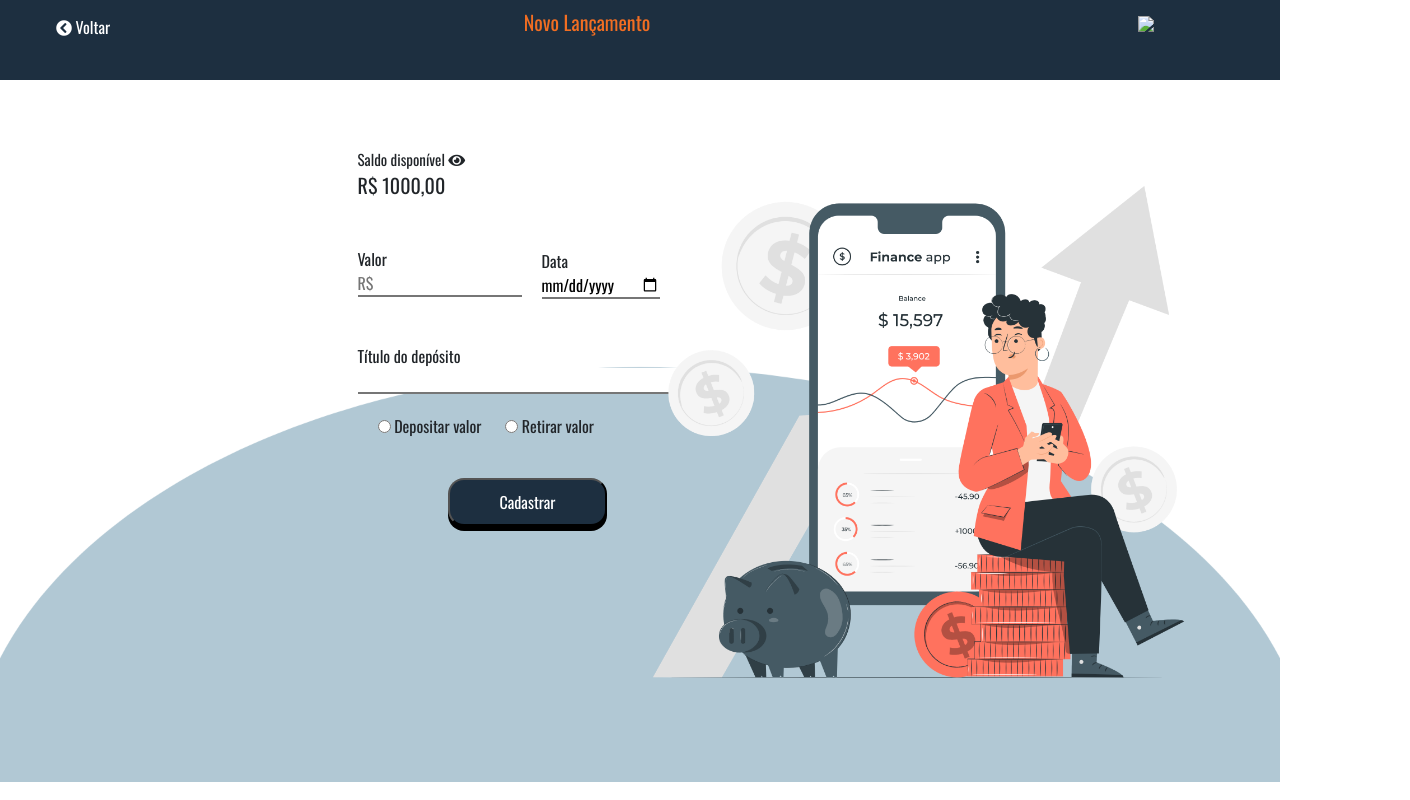
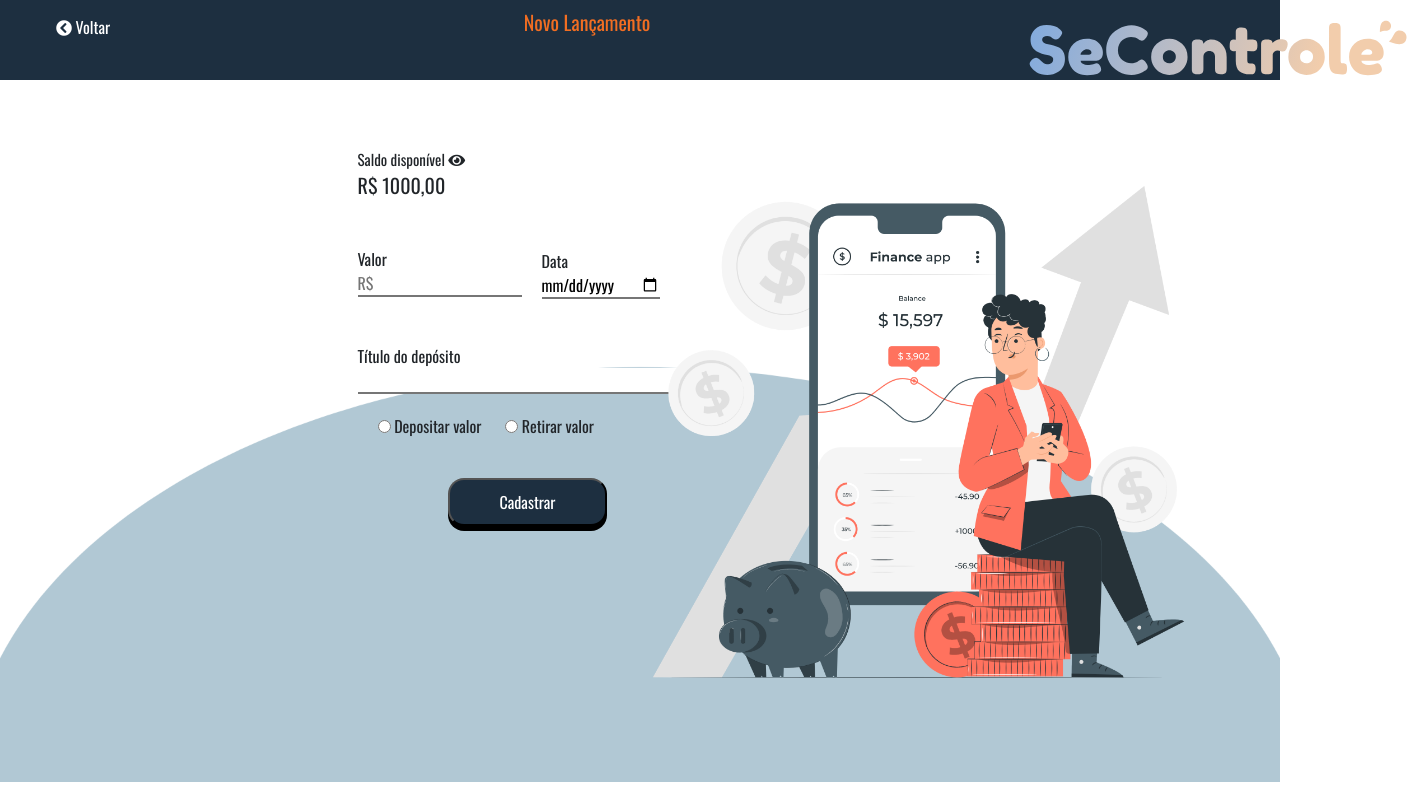
Before and after one commit to bonettdreans/Desafio_Neon, a plain HTML site: page page-launch/index.html in a window 1280 px wide. Shown: the whole page, 1410 px wide, since content can reach past the window. Drawn offline with nearby package versions, Linux system fonts and the light colour scheme; files whose address does not match are found by name.

Commit message:
changing html

```diff
--- a/page-launch/index.html
+++ b/page-launch/index.html
@@ -31,7 +31,7 @@
                     </li>
                     <li>
                         <div class="logo">
-                            <img src="./img/logo.png">
+                            <img src="../img/logo.svg">
                         </div>
                     </li>
                 </ul>
```
